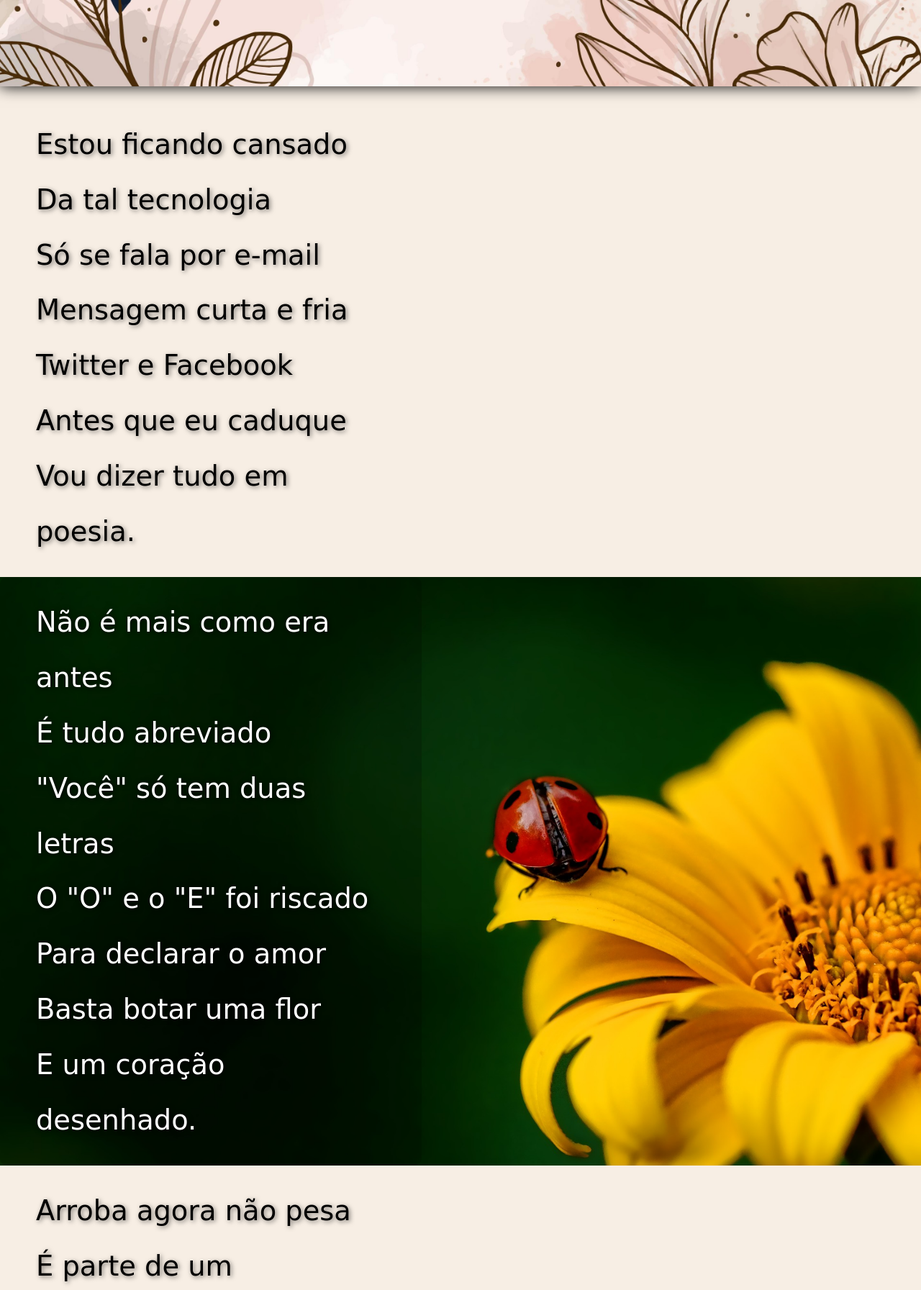
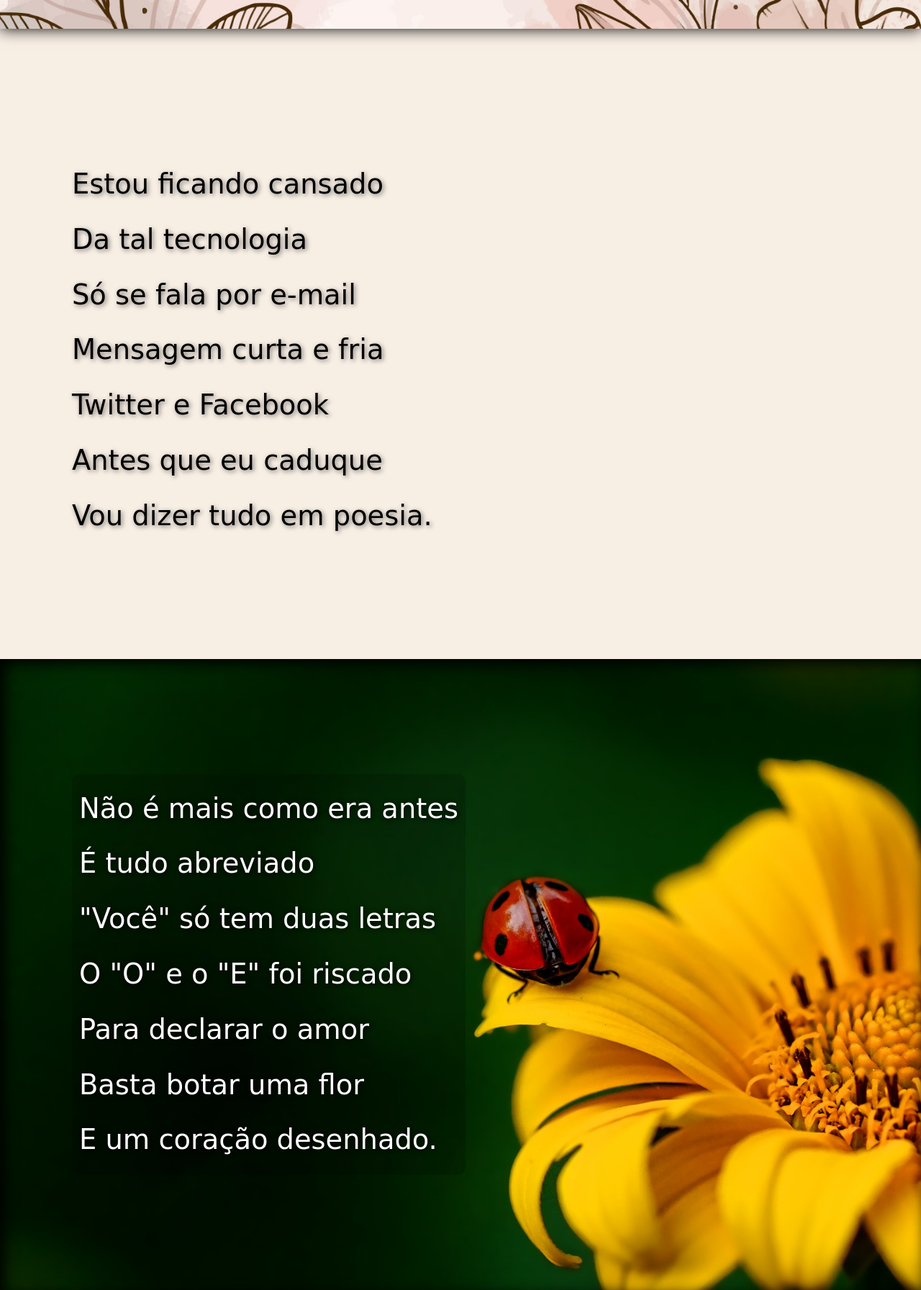
Before and after one commit to 89Alberth/projeto-cordel, a plain HTML site: page index.html in a window 1280 px wide. Shown: the part 360-2153 px from the top of the page at 72% size. Drawn offline with Linux system fonts and the light colour scheme.

Commit message:
exercicio

```diff
--- a/style.css
+++ b/style.css
@@ -29,6 +29,7 @@
 /*body*/
 
 body{
+
     background-color: rgb(247, 238, 228);
     box-shadow: 0px 0px 20px black;
 }
@@ -39,8 +40,7 @@ header{
     background-image: url(imagens/background.jpg);
     background-size: cover;
     background-position: center center;
-    width: 100vw;
-    height: 60vh;
+    height: 50vh;
     box-shadow: 0px 0px 20px black;
 
 }
@@ -73,31 +73,44 @@ header > p > a{
 
 }
 
+header > p > a:hover{
+    text-decoration: underline;
+}
+
 /*Conteúdo*/
+section{
+    padding-top: 20vh;
+    padding-bottom: 20vh;
+    padding-left: 100px;
+
+
+}
 
 .paragrafo1{
-    text-align: left;
+
     text-shadow: 2px 2px 6px rgba(0, 0, 0, 0.5);
     font-family: var(--fonte-paragrafo);
     font-size: 3vw;
-    width: 35vw;
     line-height: 2em;
-    padding: 25px 50px 25px 50px;
+
+
 
 }
 
 .paragrafo2{
     color: white;
-    text-align: left;
     font-family: var(--fonte-paragrafo);
     font-size: 3vw;
-    width: 38vw;
+    display: inline-block;
     line-height: 2em;
-    padding: 25px 50px 25px 50px;
+    padding: 10px;
+
+
     background-color: rgba(0, 0, 0, 0.178);
-    background-size: 100vh;
     text-shadow: 1px 1px 7px black;
     border-radius: 10px;
+
+
 }
 
 #img-1{
@@ -106,6 +119,7 @@ header > p > a{
     background-repeat: no-repeat;
     background-position: right center;
     background-image: url(imagens/background001.jpg);
+    box-shadow: inset 6px 6px 20px black;
 
 }
 #img-2{
@@ -116,8 +130,11 @@ header > p > a{
     background-repeat: no-repeat;
     background-position: right center;
     background-image: url(imagens/background002.jpg);
+    box-shadow: inset 6px 6px 20px black;
 
 }
+
+
 footer{
     background-color: black;
     color: white;
```
